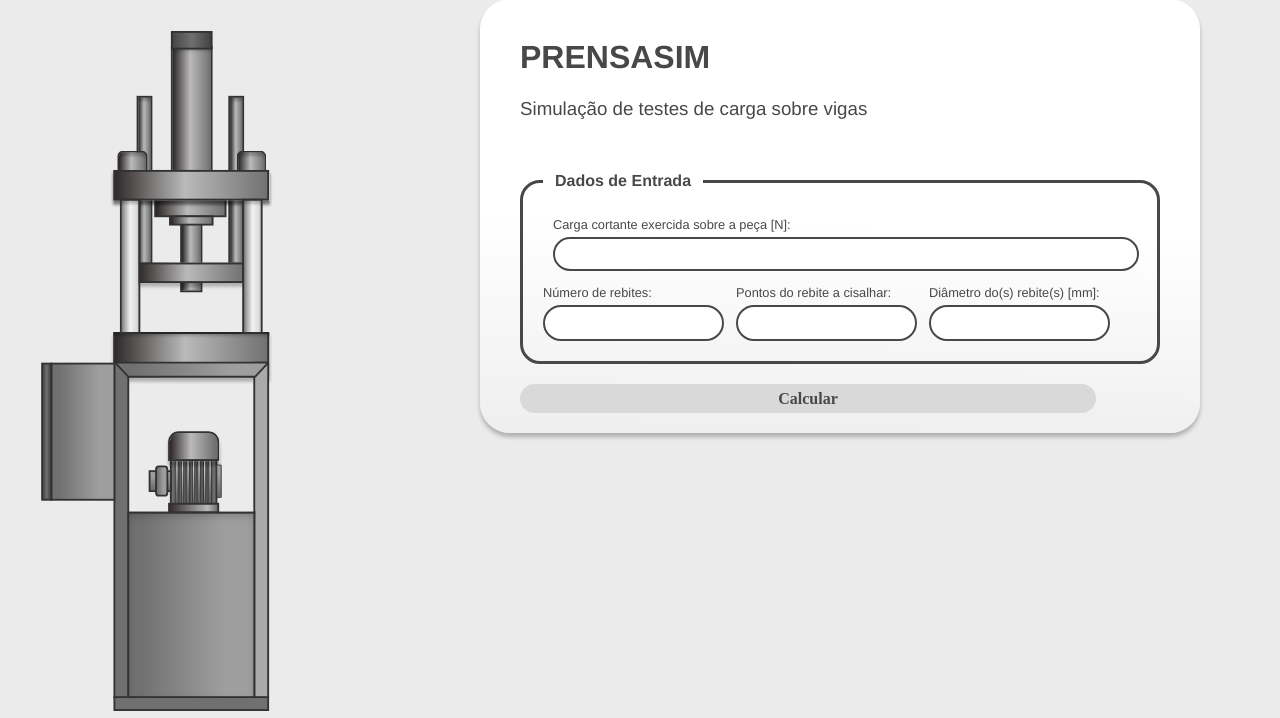
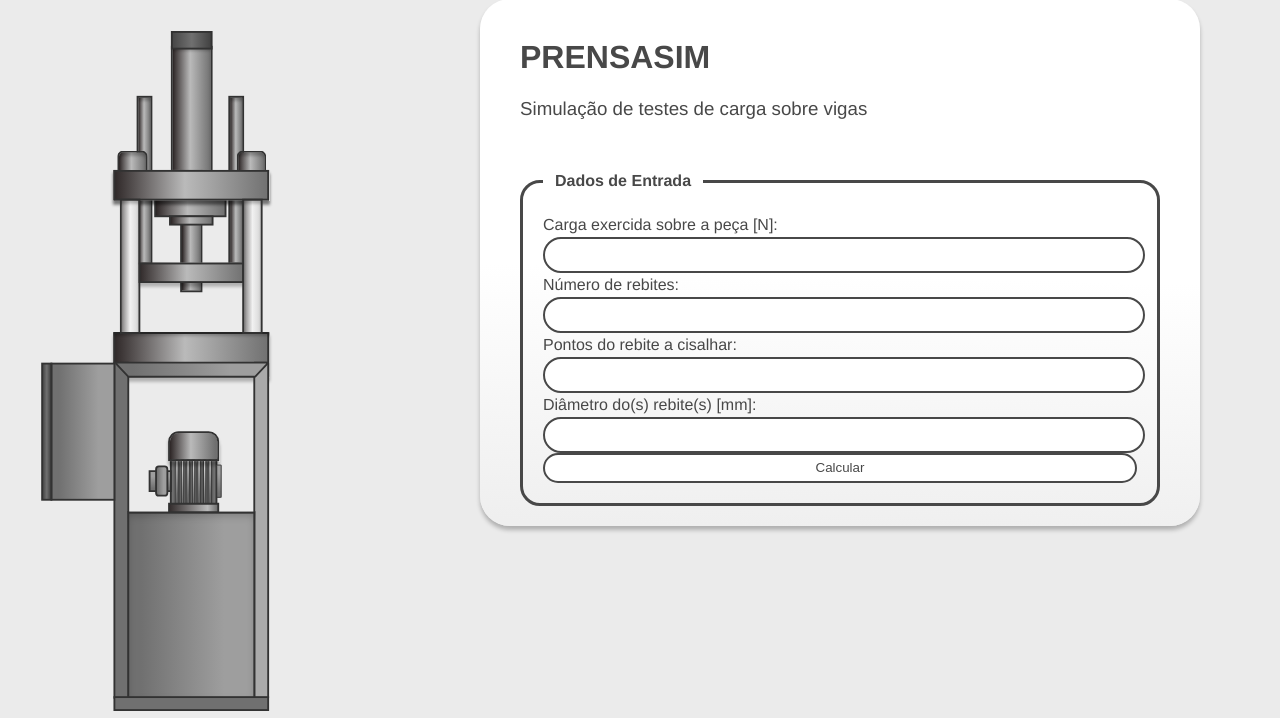
Before and after one commit to lucasrapisardi/Prensa, a Django app: page /cis.html in a window 1280 px wide. Shown: the part 121-839 px from the top of the page. Run offline with Django 4.2, Linux system fonts and the light colour scheme.

Commit message:
Changed input form

```diff
--- a/templates/cis.html
+++ b/templates/cis.html
@@ -1,4 +1,5 @@
 {% load static %}
+
 <!DOCTYPE html>
 <html lang="en">
 
@@ -18,34 +19,21 @@
 				<h1>prensasim</h1>
 				<h3>Simulação de testes de carga sobre vigas</h3>
 			</div>
-
 			<div class="input-group">
 				<h3 class="title-form">Dados de Entrada</h3>
-
-				<div class="input-container">
-					<label class="small-input" for="diametro">Carga cortante exercida sobre a peça [N]:</label>
-					<input class="small-input" id="diametro" type="number" name="name">
-				</div>
-
-				<div class="inline-inputs">
-
-					<div class="input-container">
-						<label class="small-input" for="segmento-a">Número de rebites: </label>
-						<input class="small-input" id="segmento-a" type="number" name="name">
-					</div>
-
-					<div class="input-container">
-						<label class="small-input" for="segmento-b">Pontos do rebite a cisalhar: </label>
-						<input class="small-input" id="segmento-b" type="number" name="name">
-					</div>
-
-					<div class="input-container">
-						<label class="small-input" for="segmento-c">Diâmetro do(s) rebite(s) [mm]:</label>
-						<input class="small-input" id="segmento-c" type="number" name="name">
-					</div>
-				</div>
+				<form action ="{% url 'minha_consulta' %}" method="post">
+					{% csrf_token %}
+					<label for="cargaExerc">Carga exercida sobre a peça [N]: </label>
+					<input id="cargaExerc" type="number" name="cargaExerc" value="{{ current_carga }}">
+					<label for="nRebites">Número de rebites:  </label>
+					<input id="nRebites" type="number" name="nRebites" value="{{ current_carga }}">
+					<label for="pRebites">Pontos do rebite a cisalhar: </label>
+					<input id="pRebites" type="number" name="pRebites" value="{{ current_carga }}">
+					<label for="dRebites">Diâmetro do(s) rebite(s) [mm]: </label>
+					<input id="dRebites" type="number" name="dRebites" value="{{ current_carga }}">
+					<input type="submit" value="Calcular" id="btn-calcula">
+				</form>
 			</div>
-				<button id="btn-calcula">Calcular</button>
 		</div>
 
 		<div class="prensa">
@@ -612,7 +600,7 @@
 			</svg>
 		</div>
 	</div>
-	<script type="module" src="{% static './main.js' %}"></script>
+	<script type="module" src="{% static 'main.js' %}"></script>
 </body>
 
 </html>
```
